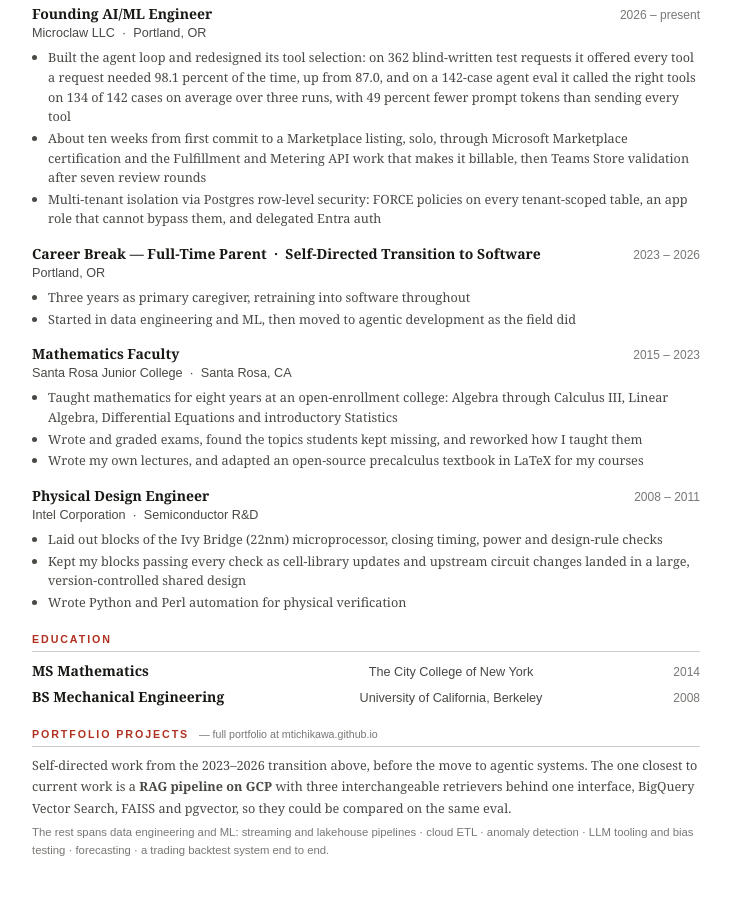
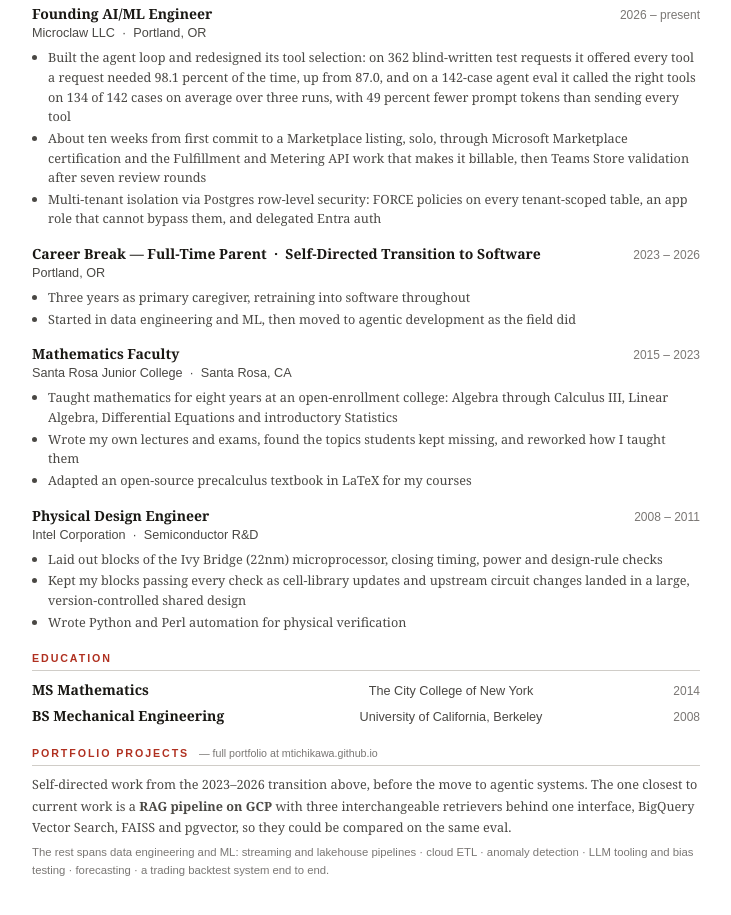
Before and after one commit to mtichikawa/mtichikawa.github.io, a plain HTML site: page resume.html in a window 1280 px wide. Shown: the part 1156-2071 px from the top of the page, without its empty margins (274-1005 px from the left). Drawn offline with Linux system fonts and the light colour scheme.

Commit message:
Resume: SRJC, lectures move into the exams bullet
Co-Authored-By: Claude Opus 5.5 <noreply@anthropic.com>

```diff
--- a/resume.html
+++ b/resume.html
@@ -330,8 +330,8 @@
     <p class="exp-org">Santa Rosa Junior College &nbsp;·&nbsp; Santa Rosa, CA</p>
     <ul class="exp-bullets">
       <li>Taught mathematics for eight years at an open-enrollment college: Algebra through Calculus III, Linear Algebra, Differential Equations and introductory Statistics</li>
-      <li>Wrote and graded exams, found the topics students kept missing, and reworked how I taught them</li>
-      <li>Wrote my own lectures, and adapted an open-source precalculus textbook in LaTeX for my courses</li>
+      <li>Wrote my own lectures and exams, found the topics students kept missing, and reworked how I taught them</li>
+      <li>Adapted an open-source precalculus textbook in LaTeX for my courses</li>
     </ul>
   </div>
 
```
Also changed, not shown: 1 other file.
